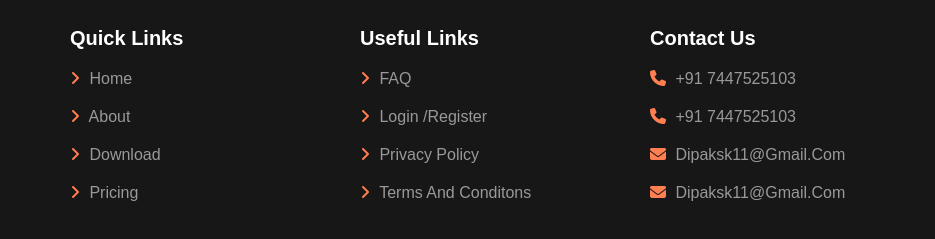
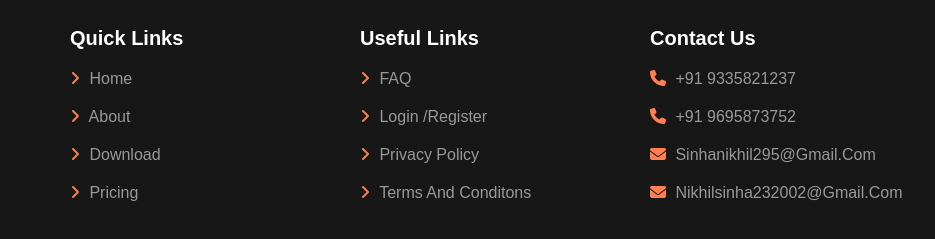
Before and after one commit to nikhiloceonic/Tradingview, a plain HTML site: page index.html in a window 1280 px wide. Shown: the part 3304-3543 px from the top of the page, 0-935 px from the left. Drawn offline with Linux system fonts and the light colour scheme.

Commit message:
Update index.html

```diff
--- a/index.html
+++ b/index.html
@@ -396,10 +396,10 @@
 
             <div class="box">
                 <h3>Contact us</h3>
-                <a href="tel: 7447525103"><i class="fas fa-phone"></i> +91 7447525103</a>
-                <a href="tel: 7447525103"><i class="fas fa-phone"></i> +91 7447525103</a>
-                <a href="tel: 7447525103"><i class="fas fa-envelope"></i> dipaksk11@gmail.com</a>
-                <a href="tel: 7447525103"><i class="fas fa-envelope"></i> dipaksk11@gmail.com</a>
+                <a href="tel: 7447525103"><i class="fas fa-phone"></i> +91 9335821237</a>
+                <a href="tel: 7447525103"><i class="fas fa-phone"></i> +91 9695873752</a>
+                <a href="tel: 7447525103"><i class="fas fa-envelope"></i> sinhanikhil295@gmail.com</a>
+                <a href="tel: 7447525103"><i class="fas fa-envelope"></i> nikhilsinha232002@gmail.com</a>
             </div>
             <div class="box">
                 <h3>Follow us</h3>
```
